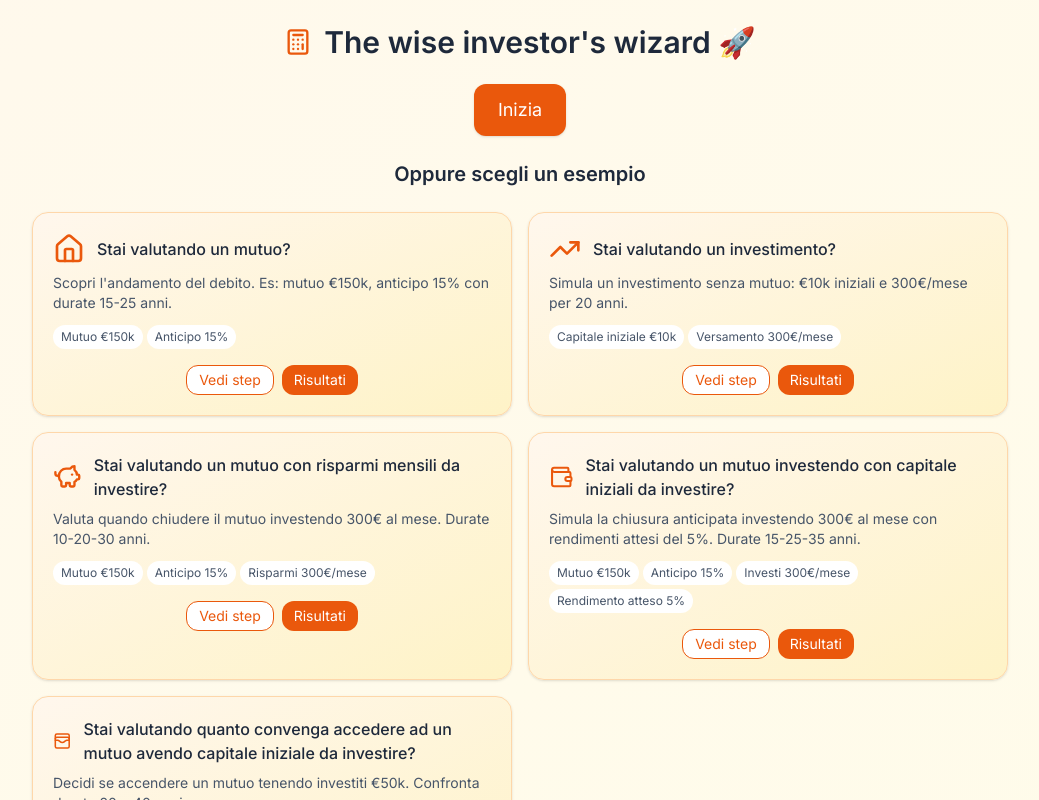
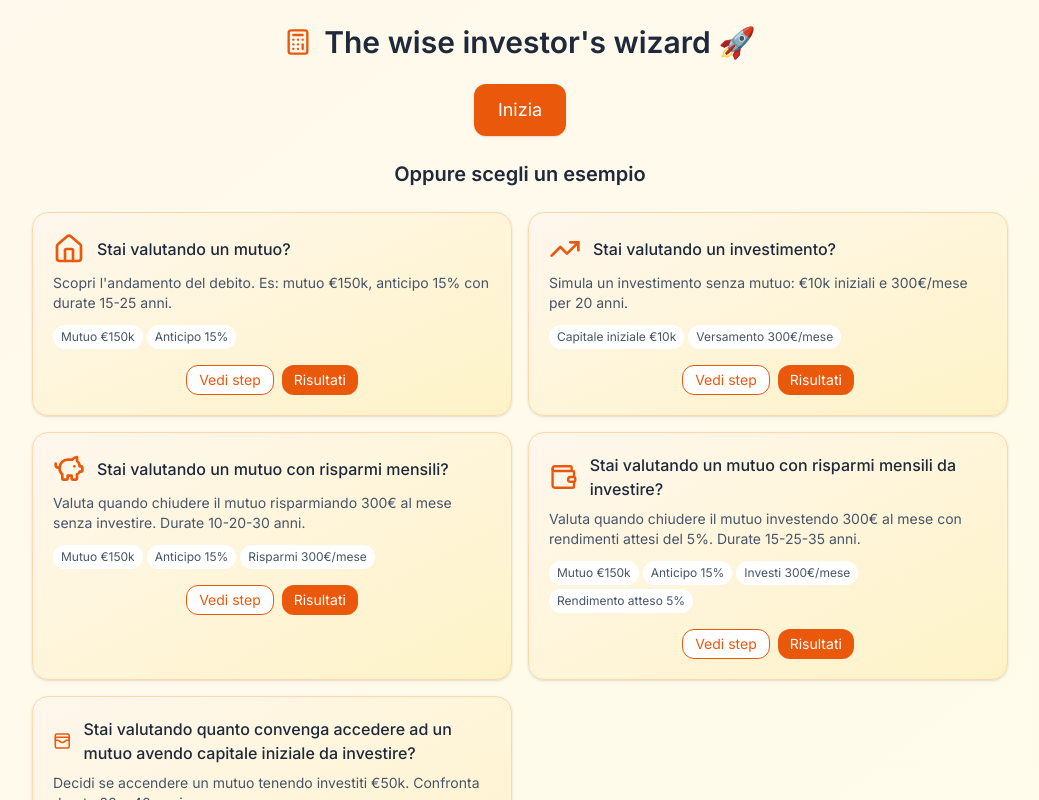
Before and after one commit to mattiamoretta/buy-or-loan, a React (Vite) app: page / in a window 1280 px wide. Shown: the top 800 px of the page, without its empty margins (120-1159 px from the left). Built offline with nearby package versions, Linux system fonts and the light colour scheme.

Commit message:
Add mortgage savings scenarios and update build

```diff
--- a/src/App.jsx
+++ b/src/App.jsx
@@ -709,8 +709,8 @@ export default function App(){
                 />
                 <ConfigCard
                   icon={PiggyBank}
-                  title="Stai valutando un mutuo con risparmi mensili da investire?"
-                  description="Valuta quando chiudere il mutuo investendo 300€ al mese. Durate 10-20-30 anni."
+                  title="Stai valutando un mutuo con risparmi mensili?"
+                  description="Valuta quando chiudere il mutuo risparmiando 300€ al mese senza investire. Durate 10-20-30 anni."
                   details={["Mutuo €150k", "Anticipo 15%", "Risparmi 300€/mese"]}
                   onSteps={() => {
                     applyConfig(2);
@@ -727,8 +727,8 @@ export default function App(){
                 />
                 <ConfigCard
                   icon={Wallet}
-                  title="Stai valutando un mutuo investendo con capitale iniziali da investire?"
-                  description="Simula la chiusura anticipata investendo 300€ al mese con rendimenti attesi del 5%. Durate 15-25-35 anni."
+                  title="Stai valutando un mutuo con risparmi mensili da investire?"
+                  description="Valuta quando chiudere il mutuo investendo 300€ al mese con rendimenti attesi del 5%. Durate 15-25-35 anni."
                   details={["Mutuo €150k", "Anticipo 15%", "Investi 300€/mese", "Rendimento atteso 5%"]}
                   onSteps={() => {
                     applyConfig(3);
```
Also changed, not shown: 5 other files (tests, documents, lock files or other folders).
